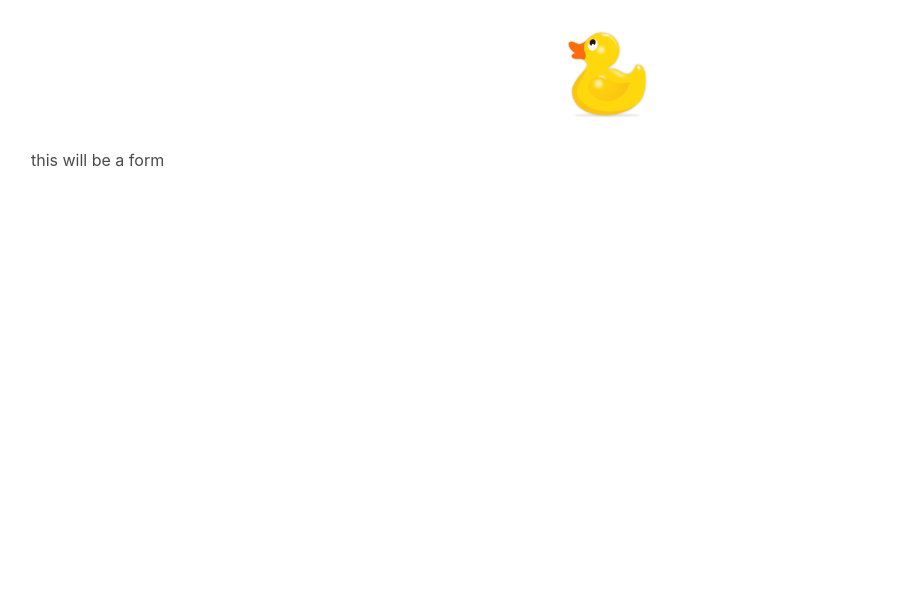
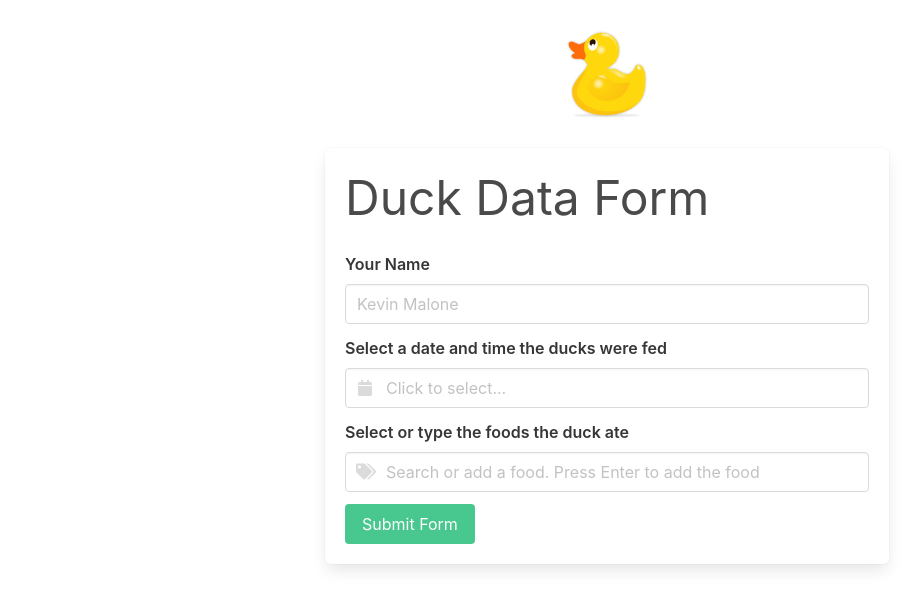
Before and after one commit to Sarthakrakhra/FreshDucksFrontend, a Vue app: page /dataSubmission in a window 1280 px wide. Shown: the top 608 px of the page, without its empty margins (33-954 px from the left). Built offline with nearby package versions, Linux system fonts and the light colour scheme.

Commit message:
added form with required fields except for location of ducks

```diff
--- a/src/views/DataSubmissionView.vue
+++ b/src/views/DataSubmissionView.vue
@@ -1,3 +1,98 @@
 <template>
-  <p>this will be a form</p>
+  <div class="columns is-centered">
+    <div class="column is-half">
+      <div class="box">
+        <form>
+          <h2 class="subtitle is-1">Duck Data Form</h2>
+          <b-field label="Your Name">
+            <b-input
+              v-model.trim="name"
+              required
+              placeholder="Kevin Malone"
+            ></b-input>
+          </b-field>
+          <b-field label="Select a date and time the ducks were fed">
+            <b-datetimepicker
+              placeholder="Click to select..."
+              icon="calendar"
+              v-model="timeFed"
+              :timepicker="{ hourFormat }"
+              horizontal-time-picker
+              required
+            >
+            </b-datetimepicker>
+          </b-field>
+          <b-field label="Select or type the foods the duck ate">
+            <b-taginput
+              v-model="foodsFed"
+              :data="filteredFoodTags"
+              autocomplete
+              :allow-new="true"
+              :open-on-focus="true"
+              icon="tags"
+              field="name"
+              placeholder="Search or add a food. Press Enter to add the food"
+              @typing="getFilteredFoodTags"
+              :create-tag="addFoodTag"
+            >
+            </b-taginput>
+          </b-field>
+          <b-field
+            class="mt-1"
+            label="How much food were the ducks fed?"
+            v-if="foodsFed.length !== 0"
+          >
+            <b-field grouped v-for="(food, index) in foodsFed" :key="index">
+              <b-field label="Food">
+                <b-input :value="food.name" readonly></b-input>
+              </b-field>
+              <b-field label="Amount in grams" expanded>
+                <b-input
+                  v-model.number="food.amount"
+                  required
+                  expanded
+                  placeholder="Please enter amount in grams"
+                ></b-input>
+                <p class="control">
+                  <span class="button is-static">Grams</span>
+                </p>
+              </b-field>
+            </b-field>
+          </b-field>
+
+          <b-button type="is-success ">Submit Form</b-button>
+        </form>
+      </div>
+    </div>
+  </div>
 </template>
+<script>
+const food = [{ name: "rice", amount: 0 }];
+export default {
+  name: "DataSubmissionView",
+  data: () => {
+    return {
+      name: "",
+      timeFed: null,
+      hourFormat: "12",
+      foodsFed: [],
+      foodOptions: food,
+      filteredFoodTags: food,
+    };
+  },
+  methods: {
+    getFilteredFoodTags(text) {
+      this.filteredFoodTags = this.foodOptions.filter((option) => {
+        return option.toString().toLowerCase().indexOf(text.toLowerCase()) >= 0;
+      });
+    },
+    addFoodTag(tag) {
+      if (tag.name !== undefined) {
+        return tag;
+      } else {
+        return { name: tag, amount: 0 };
+      }
+    },
+  },
+};
+</script>
```
